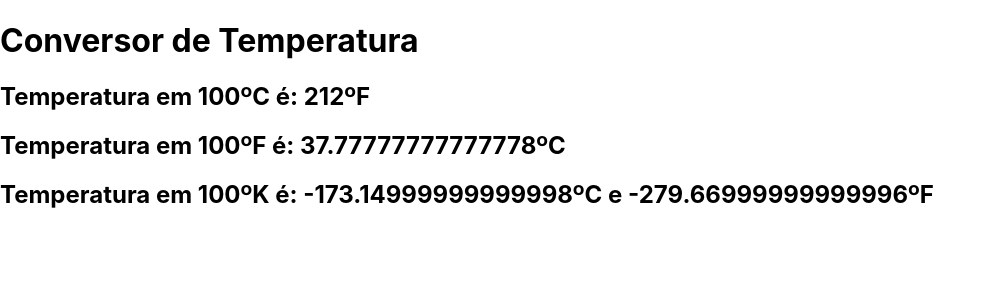
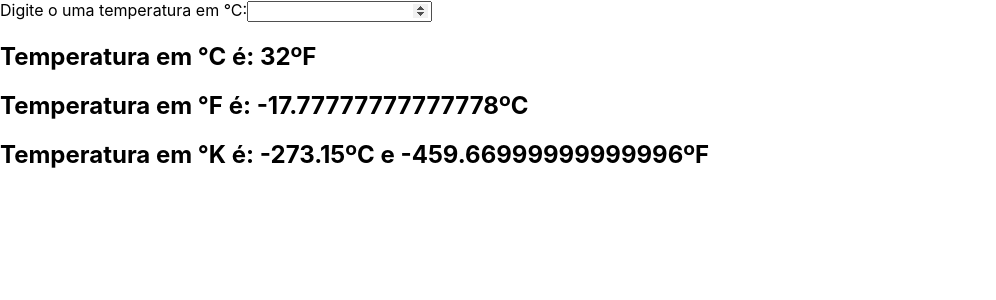
Before and after one commit to Guilhermedsc/DevSWeb, a React (Create React App) app in the folder aulas_atividades/: page / in a window 1280 px wide. Shown: the top 300 px of the page, without its empty margins (0-996 px from the left). Built offline with nearby package versions, Linux system fonts and the light colour scheme.

Commit message:
correção - up

```diff
--- a/aulas_atividades/src/atividades/components/Temperatura03.jsx
+++ b/aulas_atividades/src/atividades/components/Temperatura03.jsx
@@ -1,11 +1,11 @@
+import React, { useState } from 'react';
+
 const Temperatura03 = () => {
-    const celsiusParaFahrenheit = (c) => {
-        return (c * 9 / 5) + 32;
-    }
+    const [n1, setNumero1] = useState('');
 
-    const fahrenheitParaCelsius = (f) => {
-        return (f - 32) * 5 / 9;
-    }
+    const celsiusParaFahrenheit = (c) => (c * 9 / 5) + 32;
+
+    const fahrenheitParaCelsius = (f) => (f - 32) * 5 / 9
 
     const kelvin = (k) => {
         return {
@@ -17,10 +17,14 @@ const Temperatura03 = () => {
 
     return (
         <div>
-            <h1>Conversor de Temperatura</h1>
-            <h2>Temperatura em 100ºC é: {celsiusParaFahrenheit(100)}ºF</h2>
-            <h2>Temperatura em 100ºF é: {fahrenheitParaCelsius(100)}ºC</h2>
-            <h2>Temperatura em 100ºK é: {kelvin(100).CC}ºC e {kelvin(100).KK}ºF</h2>
+            <label>
+                Digite o uma temperatura em °C:
+                <input type="number" value={n1} onChange={evento => setNumero1(evento.target.value)} />
+            </label>
+            <br />
+            <h2>Temperatura em {n1}°C é: {celsiusParaFahrenheit(n1)}ºF</h2>
+            <h2>Temperatura em {n1}°F é: {fahrenheitParaCelsius(n1)}ºC</h2>
+            <h2>Temperatura em {n1}°K é: {kelvin(n1).CC}ºC e {kelvin(n1).KK}ºF</h2>
         </div>
     );
 }
```
Also changed, not shown: aulas_atividades/src/atividades/components/MeusDados02.jsx (+3 -4 lines).
